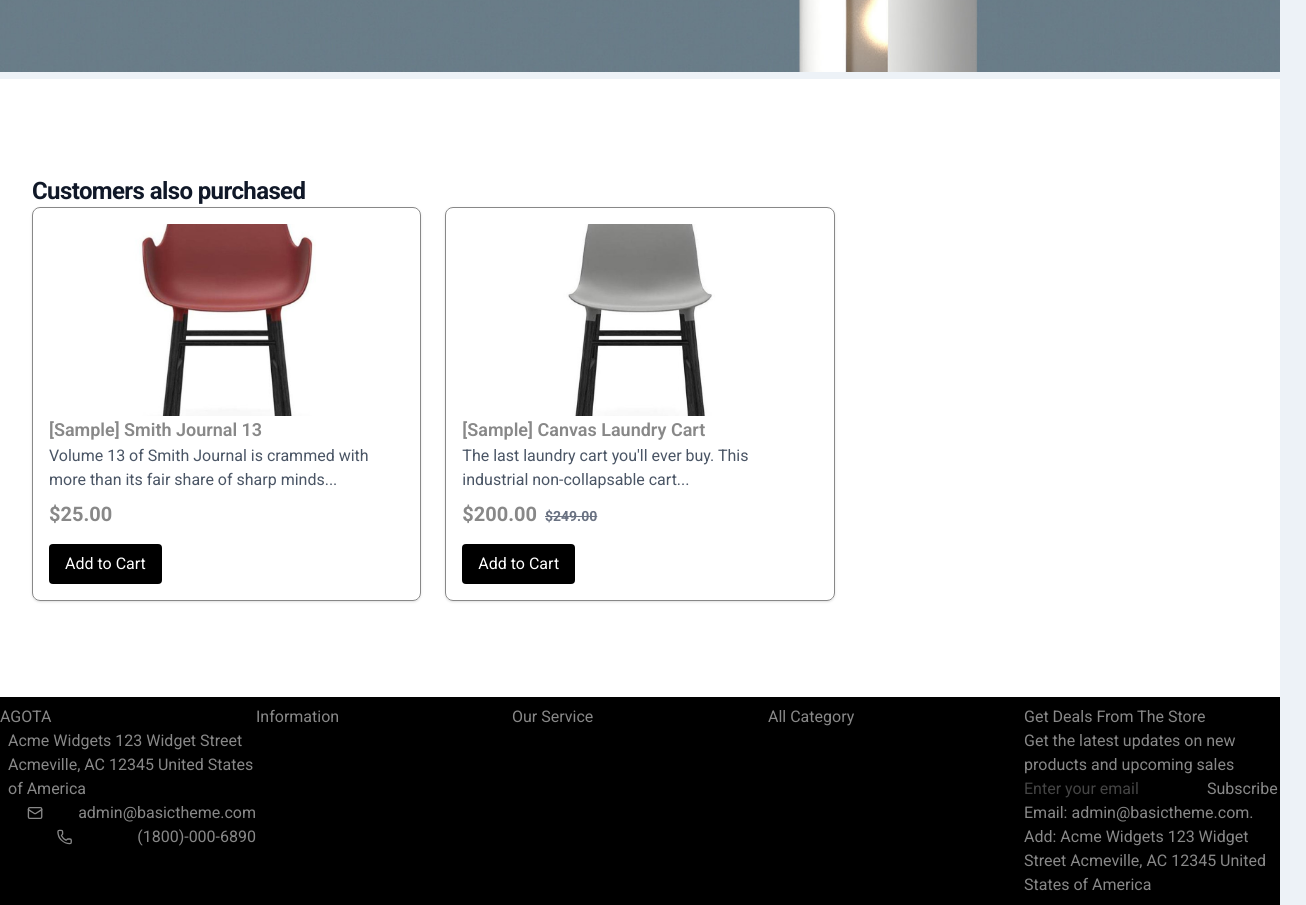
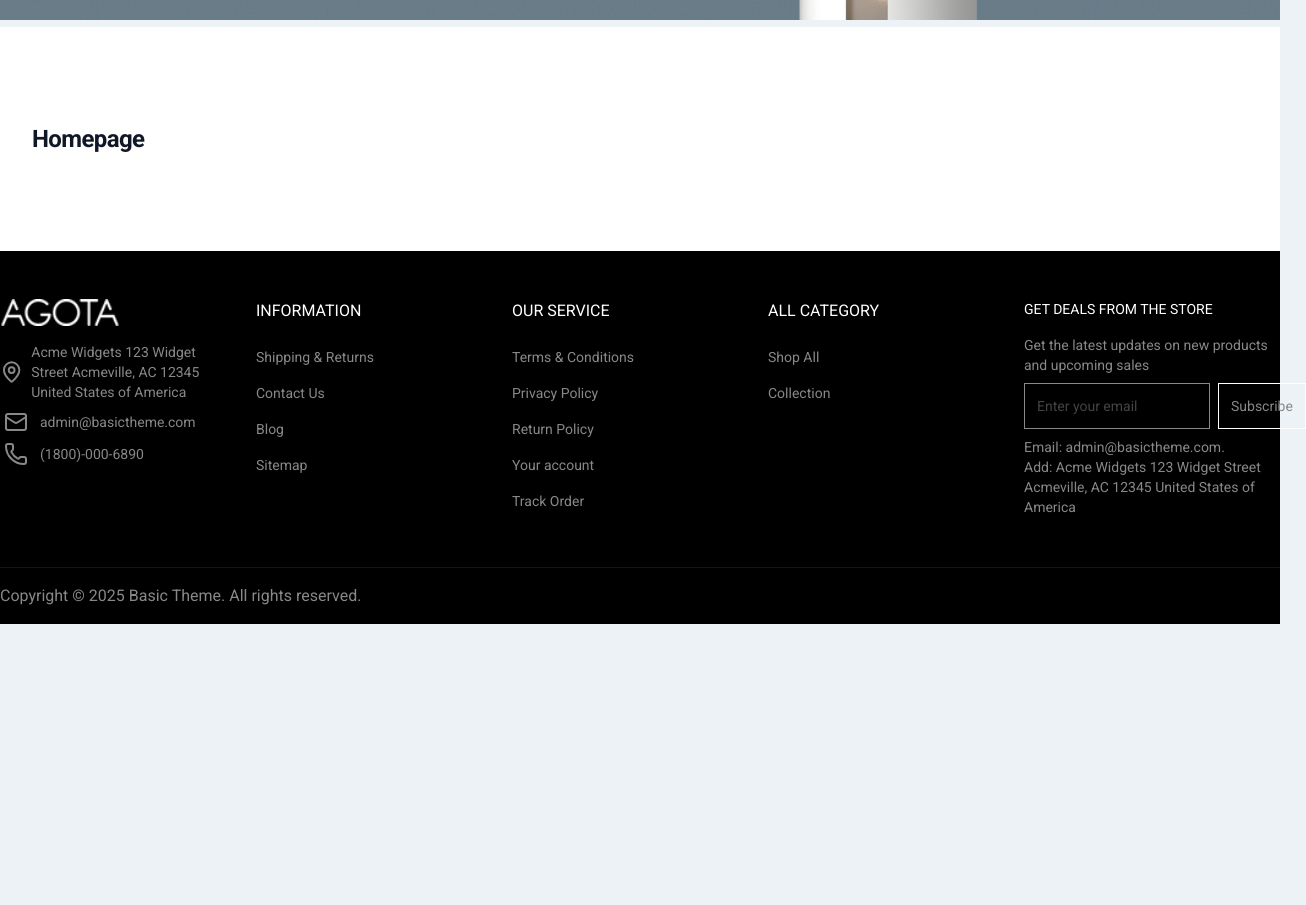
Before and after one commit to mrtuvn/shop-furniture, a React (Vite) app: page / in a window 1280 px wide. Shown: the part 700-1605 px from the top of the page, 1306 px wide, since content can reach past the window. After the commit the page ends 1324 px from the top, so only its background shows below. Built offline with nearby package versions, Linux system fonts and the light colour scheme.

Commit message:
Add header footer styles

```diff
--- a/src/components/common/Logo.tsx
+++ b/src/components/common/Logo.tsx
@@ -4,7 +4,7 @@ const Logo = () => {
   const logo = "/images/logo/logo_white.png";
   return (
     <Link to="/" className="flex items-center gap-2">
-      <img src={logo} className="text-white w-[100px]" alt="Logo" />
+      <img src={logo} className="text-white w-[120px]" width={120} alt="Logo" />
     </Link>
   );
 };
--- a/src/components/common/back-top.tsx
+++ b/src/components/common/back-top.tsx
@@ -26,7 +26,6 @@ const BackTop: React.FC = () => {
       window.addEventListener("scroll", handleScroll);
       // Cleanup listener on component unmount
       return () => {
-        console.log("clean");
         window.removeEventListener("scroll", handleScroll);
       };
     }
--- a/src/components/layout/footer.tsx
+++ b/src/components/layout/footer.tsx
@@ -6,44 +6,126 @@ const Footer = () => {
       className="footer bg-black xs:mb-[var(--footer-mobile-navigate-height)] md:mb-0"
       role="contentinfo"
     >
-      <div className="footer__top container mx-auto py-2">
+      <div className="footer__top container mx-auto py-12">
         <div className="grid md:grid-cols-5 gr">
           <div className="grid__item">
-            AGOTA
-            <div>
-              <address>
-                <p className="flex grow items-center gap-2">
-                  <MapPin className="w-4 h-4 flex-1 " />
-                  {import.meta.env.VITE_SHOP_ADDRESS}
-                </p>
+            <img
+              src="/images/logo/logo_white.png"
+              width={120}
+              className="text-white mb-4"
+              alt="logo footer"
+            />
+            <div className="flex flex-col gap-2">
+              <address className="flex grow items-center gap-2 text-sm text-balance">
+                <MapPin className="w-[32px] flex-[20%]" />
+                {import.meta.env.VITE_SHOP_ADDRESS}
               </address>
-              <address>
-                <p className="flex items-center gap-2">
-                  <Mail className="w-4 h-4 flex-1 " />
-                  {import.meta.env.VITE_SHOP_EMAIL}
-                </p>
+              <address className="flex text-sm items-center gap-2">
+                <Mail className="w-[32px] " />
+                {import.meta.env.VITE_SHOP_EMAIL}
               </address>
-              <address>
-                <p className="flex items-center gap-2">
-                  <Phone className="w-4 h-4 flex-1 " />
-                  {import.meta.env.VITE_SHOP_PHONE}
-                </p>
+              <address className="flex text-sm items-center gap-2">
+                <Phone className="w-[32px] " />
+                {import.meta.env.VITE_SHOP_PHONE}
               </address>
             </div>
           </div>
-          <div className="grid__item">Information</div>
-          <div className="grid__item">Our Service</div>
-          <div className="grid__item">All Category</div>
           <div className="grid__item">
-            Get Deals From The Store
+            <h5 className="text-white mb-4 uppercase">Information</h5>
+            <ul>
+              <li>
+                <a className="block py-2 text-sm" href="/about">
+                  Shipping & Returns
+                </a>
+              </li>
+              <li>
+                <a className="block py-2 text-sm" href="/contact">
+                  Contact Us
+                </a>
+              </li>
+              <li>
+                <a className="block py-2 text-sm" href="/contact">
+                  Blog
+                </a>
+              </li>
+              <li>
+                <a className="block py-2 text-sm" href="/contact">
+                  Sitemap
+                </a>
+              </li>
+            </ul>
+          </div>
+          <div className="grid__item">
+            <h5 className="text-white mb-4 uppercase">Our Service</h5>
+            <ul>
+              <li>
+                <a className="block py-2 text-sm" href="/about">
+                  Terms & Conditions
+                </a>
+              </li>
+              <li>
+                <a className="block py-2 text-sm" href="/contact">
+                  Privacy Policy
+                </a>
+              </li>
+              <li>
+                <a className="block py-2 text-sm" href="/contact">
+                  Return Policy
+                </a>
+              </li>
+              <li>
+                <a className="block py-2 text-sm" href="/contact">
+                  Your account
+                </a>
+              </li>
+              <li>
+                <a className="block py-2 text-sm" href="/contact">
+                  Track Order
+                </a>
+              </li>
+            </ul>
+          </div>
+          <div className="grid__item">
+            <h5 className="text-white mb-4 uppercase">All Category</h5>
+            <ul>
+              <li>
+                <a className="block py-2 text-sm" href="/contact">
+                  Shop All
+                </a>
+              </li>
+              <li>
+                <a className="block py-2 text-sm" href="/contact">
+                  Collection
+                </a>
+              </li>
+            </ul>
+          </div>
+          <div className="grid__item text-sm">
+            <h5 className="text-white mb-4 uppercase">
+              Get Deals From The Store
+            </h5>
             <p>Get the latest updates on new products and upcoming sales</p>
-            <form className="subscribe-form">
-              <input type="email" placeholder="Enter your email" />
-              <button type="submit">Subscribe</button>
+            <form className="subscribe-form flex gap-2 my-2">
+              <input
+                type="email"
+                className="border p-3"
+                placeholder="Enter your email"
+              />
+              <button
+                type="submit"
+                className="hover:bg-main p-3 border border-white"
+              >
+                Subscribe
+              </button>
             </form>
             <p>Email: admin@basictheme.com.</p>
             <p>Add: {import.meta.env.VITE_SHOP_ADDRESS}</p>
           </div>
+        </div>
+      </div>
+      <div className="footer__bottom xs:py-2 md:py-4 border-t border-[#ffffff14] flex justify-between items-center">
+        <div className="container mx-auto">
+          <p>Copyright © 2025 Basic Theme. All rights reserved.</p>
         </div>
       </div>
     </footer>
--- a/src/components/layout/header.tsx
+++ b/src/components/layout/header.tsx
@@ -1,28 +1,54 @@
-import LanguageSwitcher from "@/components/common/language-switcher";
+import { cn } from "@/utils/cn";
 import { Search, ShoppingBag } from "lucide-react";
+import { useEffect, useState } from "react";
 import AccountLinks from "../common/account-links";
 import Logo from "../common/Logo";
 import Nav from "../navigation/nav";
 import HamburgerIcon from "./humburger-icon";
 
 const Header = () => {
+  const [isSticky, setIsSticky] = useState(false);
+
+  const handleStickyHeaderDesktop = () => {
+    const scrollPosition = window.scrollY;
+    if (scrollPosition > 80) {
+      setIsSticky(true);
+    } else {
+      setIsSticky(false);
+    }
+  };
+
+  useEffect(() => {
+    if (typeof window !== "undefined") {
+      window.addEventListener("scroll", handleStickyHeaderDesktop);
+
+      return () => {
+        window.removeEventListener("scroll", handleStickyHeaderDesktop);
+      };
+    }
+  }, []);
+
   return (
-    <header>
+    <header
+      className={cn(
+        " bg-none text-black",
+        isSticky &&
+          "sticky fixed w-full z-index-[var(--header-z-index)] bg-black text-white",
+      )}
+    >
       <div className=" mx-auto flex flex-col">
-        <div className="top-header py-2">
-          <div className="container xs:px-2 lg:px-0 sm:background-red mx-auto flex justify-end items-center">
-            <LanguageSwitcher />
-          </div>
-        </div>
-        <div className="bg-black bottom-header py-2 relative">
+        <div className="bottom-header py-2  relative">
           <div className="container xs:px-2 top-0 mx-auto flex justify-between py-4 items-center">
             <Logo />
             <Nav />
             <div className="flex items-center justify-center gap-3">
               <AccountLinks />
               <Search />
-              <span className="xs:hidden md:block">
+              <span className="xs:hidden relative md:block">
                 <ShoppingBag />
+                <span className="cart-count absolute top-[-5px] right-[-10px] ">
+                  0
+                </span>
               </span>
               <span className="md:hidden">
                 <HamburgerIcon />
--- a/src/components/navigation2/mega-menu.tsx
+++ b/src/components/navigation2/mega-menu.tsx
@@ -11,7 +11,7 @@ interface MegaMenuProps {
 
 export function MegaMenu({ sections }: MegaMenuProps) {
   return (
-    <div className="menu-content absolute left-0 top-full z-50 mt-1 w-screen max-w-screen-lg rounded-md border bg-background p-4 shadow-lg">
+    <div className="menu-content absolute left-0 top-full z-50 mt-1 w-screen max-w-screen-lg rounded-md border p-4 shadow-lg">
       <div className="grid grid-cols-1 gap-6 md:grid-cols-2 lg:grid-cols-3">
         {sections.map((section) => (
           <div key={section.title} className="space-y-4">
--- a/src/layouts/base/default.tsx
+++ b/src/layouts/base/default.tsx
@@ -1,6 +1,6 @@
-import MobileNav from "@/components/navigation/mobile-nav";
 import Footer from "@/components/layout/footer";
 import Header from "@/components/layout/header";
+import MobileNav from "@/components/navigation/mobile-nav";
 import React from "react";
 
 const DefaultLayout = ({ children }: React.PropsWithChildren) => {
@@ -8,7 +8,7 @@ const DefaultLayout = ({ children }: React.PropsWithChildren) => {
     <div className="flex flex-col min-h-svh">
       <Header />
       <main
-        className="relative flex-grow"
+        className="relative flex-grow min-h-svh"
         style={{
           WebkitOverflowScrolling: "touch",
         }}
--- a/src/layouts/home1/layout.tsx
+++ b/src/layouts/home1/layout.tsx
@@ -9,7 +9,7 @@ const Home1Layout: React.FC = ({ children }: React.PropsWithChildren) => {
       <Header />
 
       <main
-        className="relative flex-grow"
+        className="relative flex-grow min-h-svh"
         style={{
           WebkitOverflowScrolling: "touch",
         }}
--- a/src/pages/homepage/homepage.tsx
+++ b/src/pages/homepage/homepage.tsx
@@ -1,6 +1,5 @@
-import ProductGrid from "@/components/product/product-grid";
 import HeroSlider from "@/components/slider/HeroSlider";
-import { products } from "@/data/products";
+import React from "react";
 const Homepage: React.FC = () => {
   return (
     <>
@@ -11,11 +10,9 @@ const Homepage: React.FC = () => {
       <div className="container mx-auto flex flex-col">
         <div className="bg-white">
           <div className="mx-auto max-w-2xl px-4 py-16 sm:px-6 sm:py-24 lg:max-w-7xl lg:px-8">
-            <h2 className="text-2xl font-bold tracking-tight text-gray-900">
-              Customers also purchased
-            </h2>
-
-            <ProductGrid products={products} />
+            <h1 className="text-2xl font-bold tracking-tight text-gray-900">
+              Homepage
+            </h1>
           </div>
         </div>
       </div>
```
